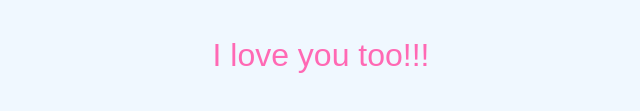
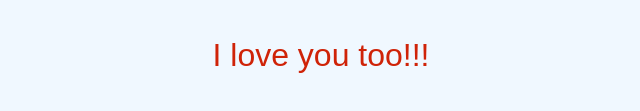
Before and after one commit to randyfastcode/randyfastcode.github.io, a website: page index.html in a window 1280 px wide. Both pictures are taken after a click on the button "Claro". Shown: the part 501-612 px from the top of the page, without its empty margins (319-959 px from the left). Drawn offline with Linux system fonts and the light colour scheme.

Commit message:
Update index.html

```diff
--- a/index.html
+++ b/index.html
@@ -57,7 +57,7 @@
 
         #message {
             font-size: 2rem;
-            color: #ff69b4;
+            color: #cf2308;
             margin-top: 20px;
             display: none; /* Oculto por defecto */
         }
```
